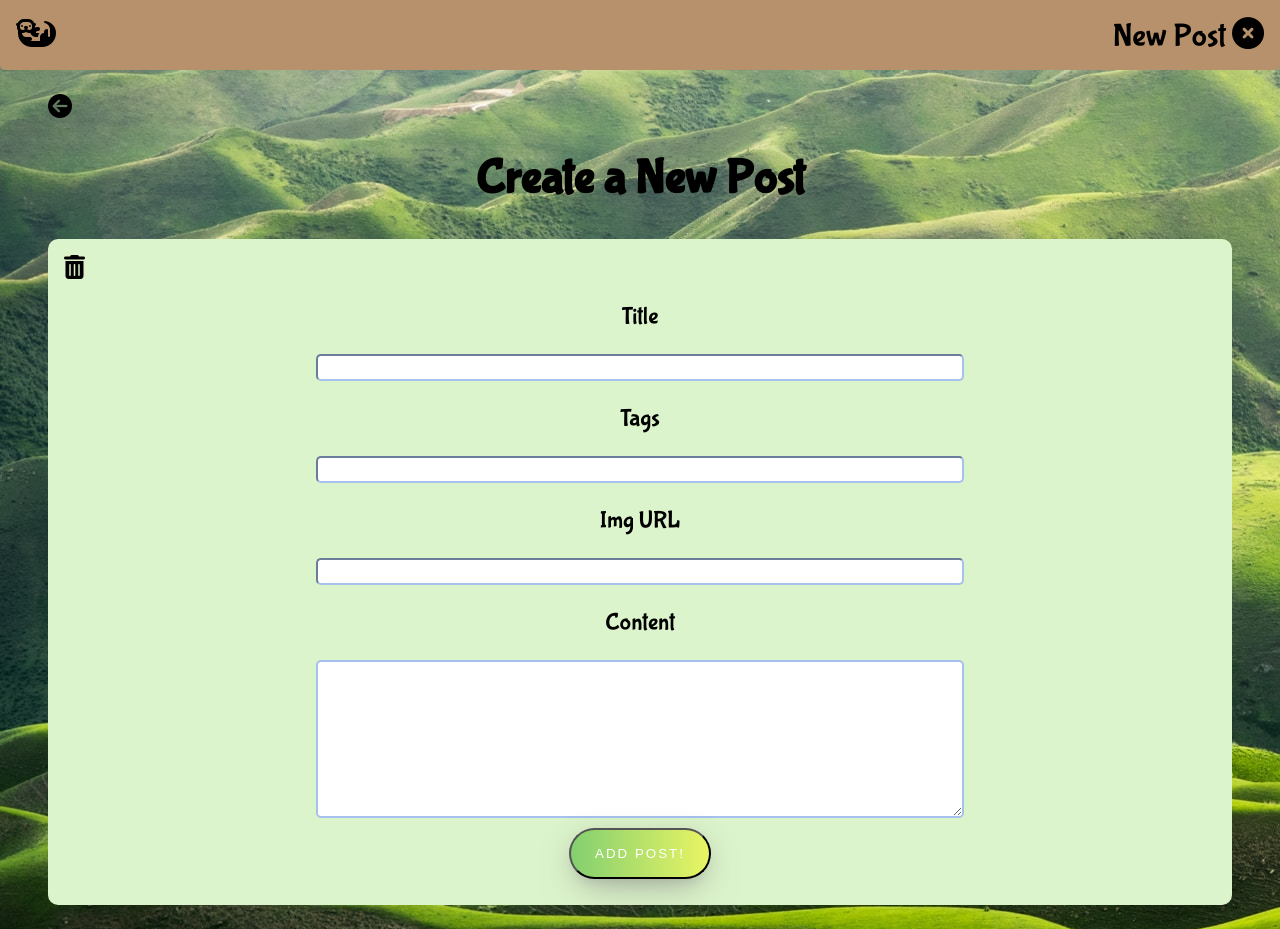
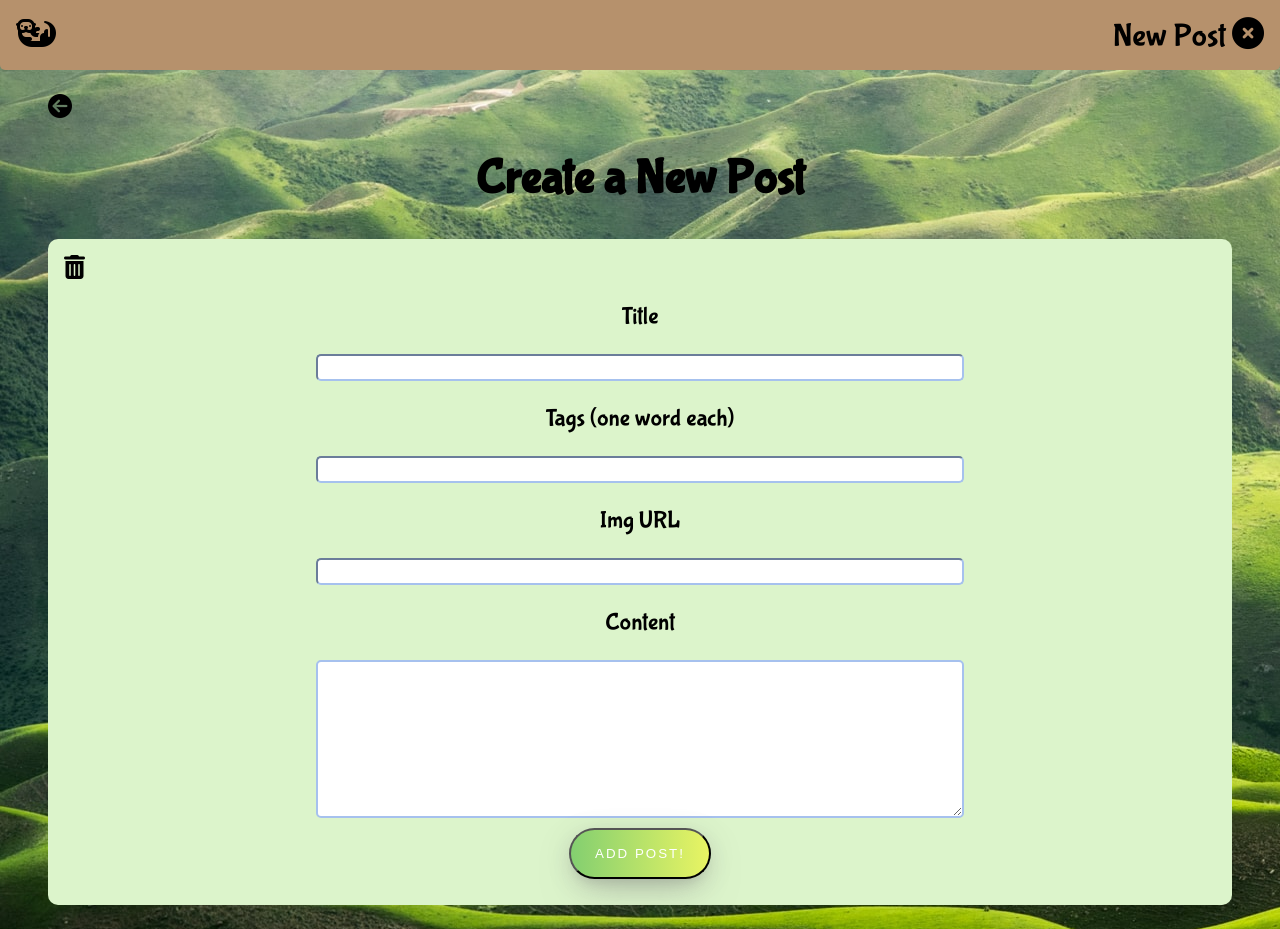
Before and after one commit to ashleyliangg/recipe-client, a React (Vite) app: page /posts/new in a window 1280 px wide. Built offline with nearby package versions, Linux system fonts and the light colour scheme; a web font is replaced by a local one.

Commit message:
added clarity to tags

```diff
--- a/src/components/new_post.jsx
+++ b/src/components/new_post.jsx
@@ -52,7 +52,7 @@ function NewPost() {
         </p>
         <input className="form-input" value={newTitle} onChange={onTitleChange} />
         <p className="input-names">
-          Tags
+          Tags (one word each)
         </p>
         <input className="form-input" value={newTags} onChange={onTagChange} />
         <p className="input-names">
--- a/src/components/post_item.jsx
+++ b/src/components/post_item.jsx
@@ -73,8 +73,10 @@ function PostItem() {
 
   function postTags() {
     if (loadedState) {
+      // check if empty array
       if (post.tags[0] !== '') {
         return (
+        // check to make sure no extra spaces
           post.tags.map((tag, i) => {
             if (tag) {
               return (<p key={i} className="posts-tag">{tag}</p>);
@@ -124,7 +126,7 @@ function PostItem() {
             </p>
             <input className="form-input" value={localTitle} onChange={onTitleChange} />
             <p className="input-names">
-              Tags
+              Tags (one word each)
             </p>
             <input className="form-input" value={localTags} onChange={onTagChange} />
             <p className="input-names">
--- a/src/components/posts.jsx
+++ b/src/components/posts.jsx
@@ -17,8 +17,10 @@ function Posts(props) {
 
   const postItems = posts.map((post) => {
     function postTags() {
+      // check if empty array
       if (post.tags[0] !== '') {
         return (
+        // check to make sure no extra spaces
           post.tags.map((tag, i) => {
             if (tag) {
               return (<p key={i} className="posts-tag">{tag}</p>);
```
